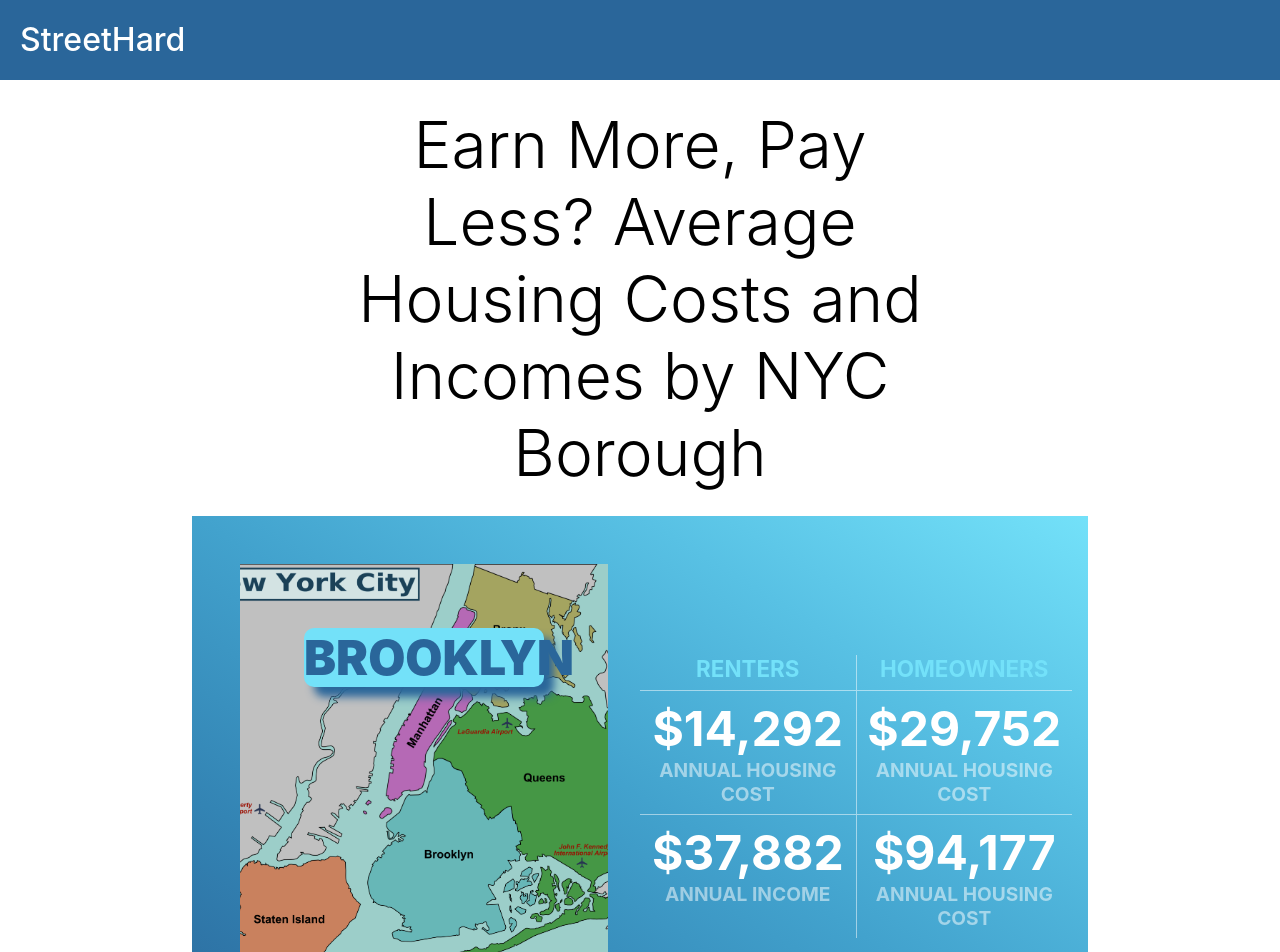
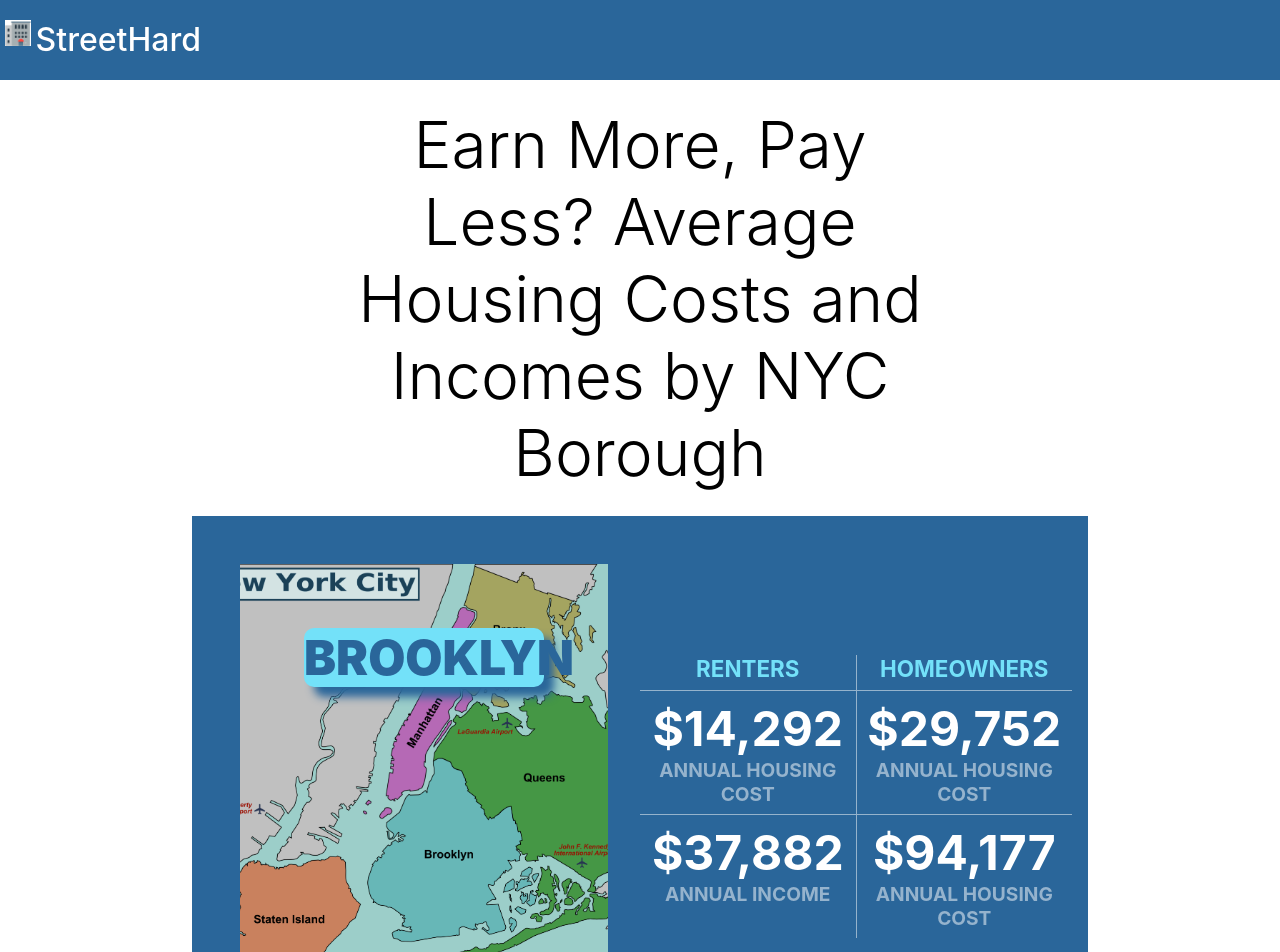
Before and after one commit to sumis005/streetdifficult, a React (Create React App) app: page / in a window 1280 px wide. Shown: the top 952 px of the page. Built offline with nearby package versions, Linux system fonts and the light colour scheme.

Commit message:
second commit

```diff
--- a/src/components/DataView.css
+++ b/src/components/DataView.css
@@ -1,7 +1,7 @@
 .view{
   margin: 2% 15%;
   padding: 1rem;
-  background-image: linear-gradient(to right top, #2a669a, #3384b4, #42a2cd, #58c1e4, #73e1f9);
+  background: rgb(42,102,154);
   display: flex;
   align-items: center;
   text-transform: uppercase;
--- a/src/components/Navbar.css
+++ b/src/components/Navbar.css
@@ -9,6 +9,12 @@
   margin: 0;
   font-size: 2rem;
   font-weight: 500;
-  padding: 20px 20px;
+  padding: 20px 5px;
   color: white;
 }
+
+.logo{
+  margin: 20px 0 5px 5px;
+  width: 2%;
+  height: 2%
+}
--- a/src/components/Navbar.js
+++ b/src/components/Navbar.js
@@ -1,9 +1,11 @@
 import React from 'react';
+import building from './images/building.png'
 import './Navbar.css';
 
 const Navbar = () => {
   return(
     <div className="navbar">
+      <img className="logo" src={building}/>
       <p className="company">StreetHard</p>
     </div>
   )
```
Also changed, not shown: src/components/images/building.png (added), 1 other file (tests, documents, lock files or other folders).
